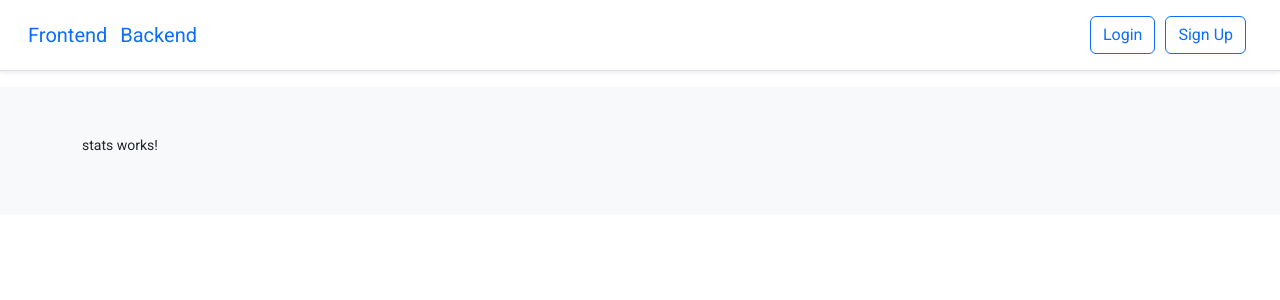
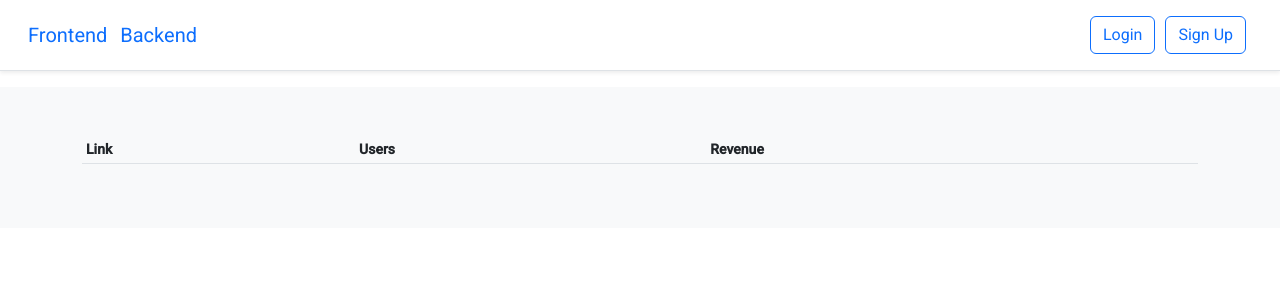
Before and after one commit to Simomir/Angular-Ambassador, an Angular app: page /stats in a window 1280 px wide. Shown: the top 300 px of the page. Built offline with nearby package versions, Linux system fonts and the light colour scheme; no server answers.

Commit message:
boiler html

```diff
--- a/src/app/main/secure/stats/stats.component.html
+++ b/src/app/main/secure/stats/stats.component.html
@@ -1 +1,14 @@
-<p>stats works!</p>
+<div class="table-responsive">
+  <table class="table table-striped table-sm">
+    <thead>
+      <tr>
+        <th>Link</th>
+        <th>Users</th>
+        <th>Revenue</th>
+      </tr>
+    </thead>
+    <tbody>
+
+    </tbody>
+  </table>
+</div>
```
